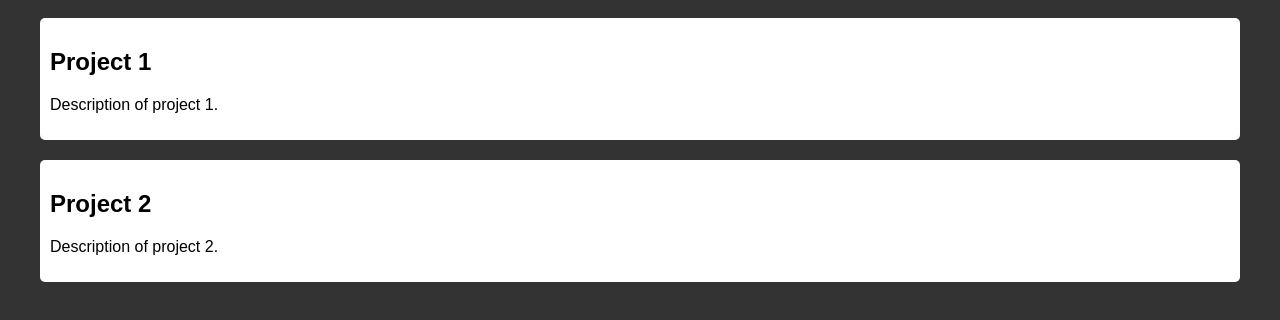
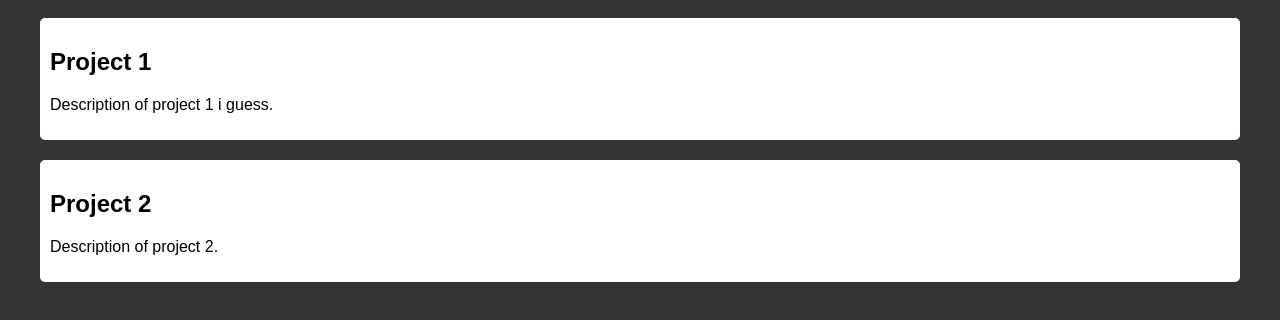
Before and after one commit to GhostTenac10/Github.io, a plain HTML site: page index.html in a window 1280 px wide. Shown: the part 80-400 px from the top of the page. Drawn offline with Linux system fonts and the light colour scheme.

Commit message:
index.html

```diff
--- a/index.html
+++ b/index.html
@@ -12,7 +12,7 @@
   <h1>Welcome to My Portfolio</h1>
   <div class="project">
     <h2>Project 1</h2>
-    <p>Description of project 1.</p>
+    <p>Description of project 1 i guess.</p>
   </div>
   <div class="project">
     <h2>Project 2</h2>
```
